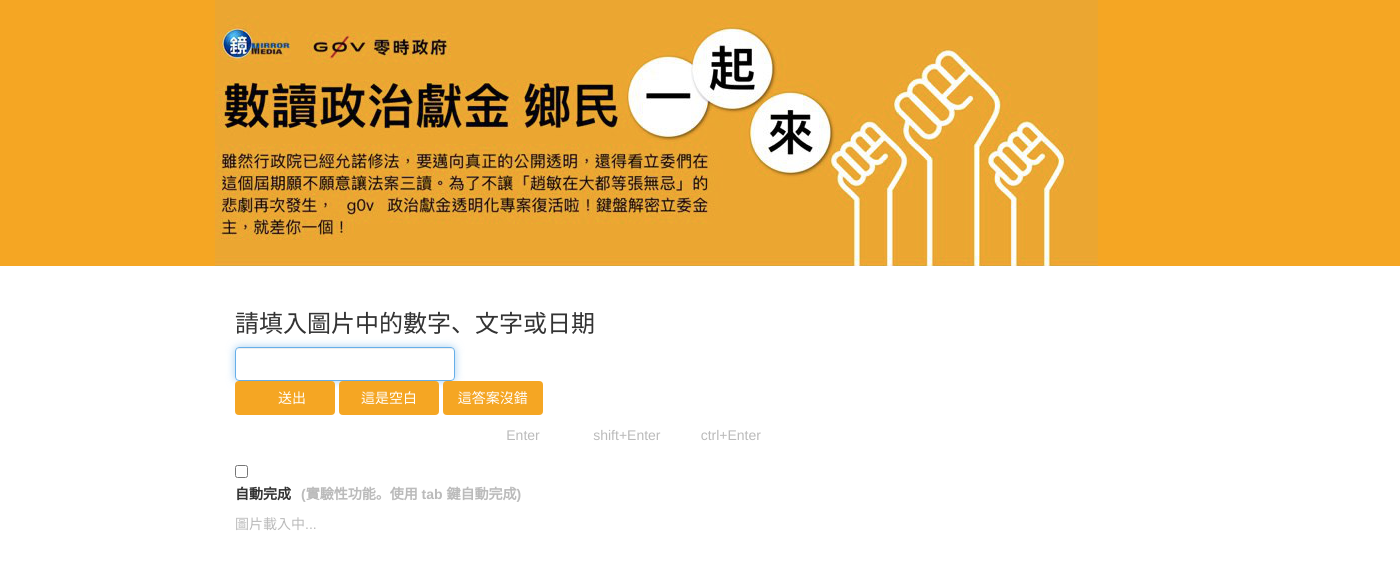
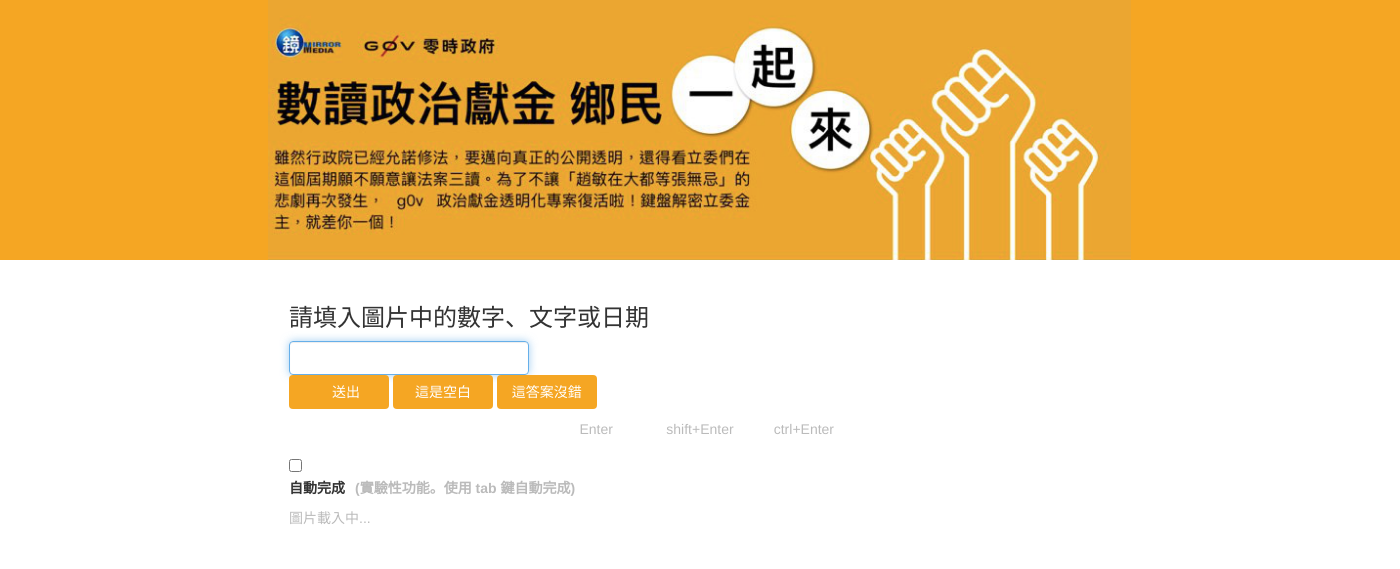
Before and after one commit to ctiml/campaign-finance.g0v.ctiml.tw, a PHP site: template webdata/views/index/index.phtml in a window 1400 px wide. Shown: the top 569 px of the page. Run offline with PHP 8.4, Linux system fonts and the light colour scheme; the template is opened without the code that fills it, so the values that code supplies are empty; some libraries are stand-ins or nearby versions.

Commit message:
update ui rwd

```diff
--- a/static/css/cell.css
+++ b/static/css/cell.css
@@ -2,28 +2,46 @@
     padding-top: 0;
 }
 
-.container {
-    margin-top: 25px;
-    margin-left: 220px;
+.content {
+    padding-top: 25px;
+    margin: 0 auto;
+    width: 822px;
 }
 
 /**/
 .header-img {
+    background-image: url('../img/main.png');
+    background-size: auto 260px;
+    background-repeat: no-repeat;
+    background-position: center;
     background-color: #F5A623;
-    padding-left: 215px;
-    height: 266px;
+    height: 260px;
 }
-.header-img-content {
-    background: url('../img/main.png') no-repeat;
-    height: 266px;
+.header-mobile {
+    display: none;
+    color: black;
+    font-weight: bold;
+    font-size: 28px;
+    background-color: #F5A623;
+    text-align: center;
+    height: 60px;
+    line-height: 60px;
 }
+
 .counter-bar {
+    text-align: center;
+    background-color: #4A4A4A;
+    overflow-x: hidden;
+}
+.counter-bar-content {
+    text-align: left;
     color: #CECECE;
-    padding-left: 220px;
     background-color: #4A4A4A;
     font-size: 16px;
     height: 40px;
     line-height: 40px;
+    width: 822px;
+    margin: auto;
 }
 .counter-number {
     color: #F5A623;
@@ -47,7 +69,9 @@
     cursor: pointer;
 }
 .tip {
-    padding-left: 238px;
+    width: 822px;
+    margin: auto;
+    text-align: center;
 }
 .tip-text {
     color: #bbb;
@@ -79,14 +103,14 @@
 }
 .ans {
     background-color: transparent !important;
-    width: 220px;
+    width: 240px;
 }
 .ans-shadow {
     position: absolute !important;
     z-index: -1;
     background-color: #fff !important;
     color: #c8c8c8 !important;
-    width: 220px;
+    width: 240px;
 }
 .cell-info {
     color: #bbb;
--- a/webdata/views/index/_counter.phtml
+++ b/webdata/views/index/_counter.phtml
@@ -1 +1,3 @@
-        <div class="counter-bar">目前資料已經有 <span id="counter" class="counter-number"><?= $this->count ?></span> 筆，還有 <span id="todo" class="counter-number"></span> 筆未輸入</div>
+        <div class="counter-bar">
+            <div class="counter-bar-content">目前資料已經有 <span id="counter" class="counter-number"><?= $this->count ?></span> 筆，還有 <span id="todo" class="counter-number"></span> 筆未輸入</div>
+        </div>
--- a/webdata/views/index/index.phtml
+++ b/webdata/views/index/index.phtml
@@ -1,20 +1,21 @@
 <?= $this->partial('/common/header.phtml', $this) ?>
-<div class="header-img">
-  <!-- <img src="/static/img/main.jpg" /> -->
-  <div class="header-img-content"></div>
-</div>
+<div class="header-img"></div>
+<div class="header-mobile">數讀政治獻金 鄉民一起來</div>
 <?= $this->partial('/index/_counter.phtml', $this) ?>
-<div class="container">
+<div class="content">
     <h3>請填入圖片中的數字、文字或日期</h3>
     <input type="hidden" name="sToken" value="<?= $this->sToken ?>"/>
     <input id="ans" class="form-control ans" type="text" name="ans" tabindex="1" />
     <input id="ans-shadow" class="form-control ans-shadow" type="text" readonly="true" tabindex="-1" style="display: none"/>
-    <button id="submit" class="btn btn-cf submit" tabindex="2">　送出　</button>
-    <button id="no-content" class="btn btn-cf no-content" tabindex="3">這是空白</button>
-    <button id="right-ans" class="btn btn-cf right-ans" tabindex="4">這答案沒錯</button>
+    <span class="button-group">
+        <button id="submit" class="btn btn-cf submit" tabindex="2">　送出　</button>
+        <button id="no-content" class="btn btn-cf no-content" tabindex="3">這是空白</button>
+        <button id="right-ans" class="btn btn-cf right-ans" tabindex="4">這答案沒錯</button>
+    </span>
     <!-- <button id="next" tabindex="10">下一張</button> -->
     <!-- <span class="tip">Enter: 送出 / shift+Enter: 這是空白 / ctrl+Enter: 這答案沒錯</span> -->
     <div class="tip">
+        <span class="tip-space"></span>
         <span class="tip-text">Enter</span>
         <span class="tip-text">shift+Enter</span>
         <span class="tip-text">ctrl+Enter</span>
```
Also changed, not shown: other parts of static/css/cell.css (+64 -0 lines).
